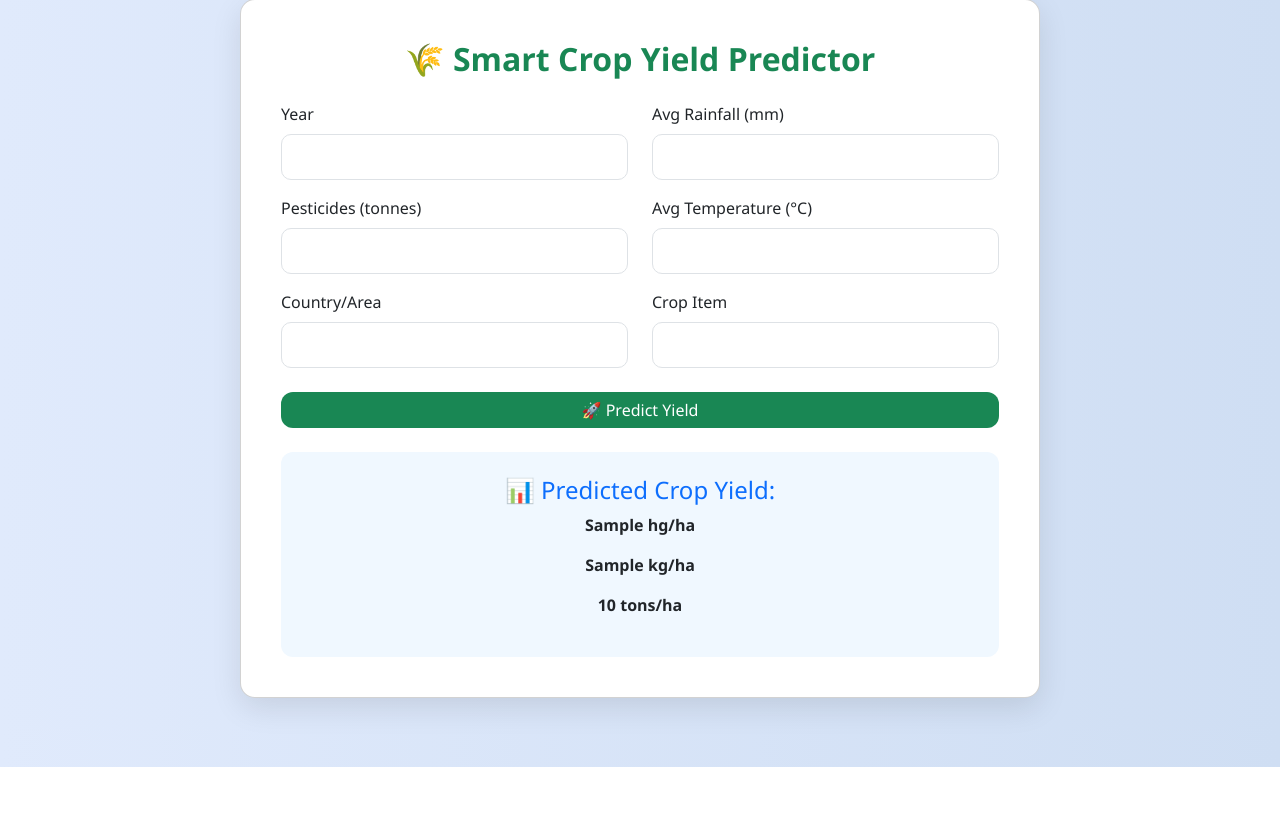
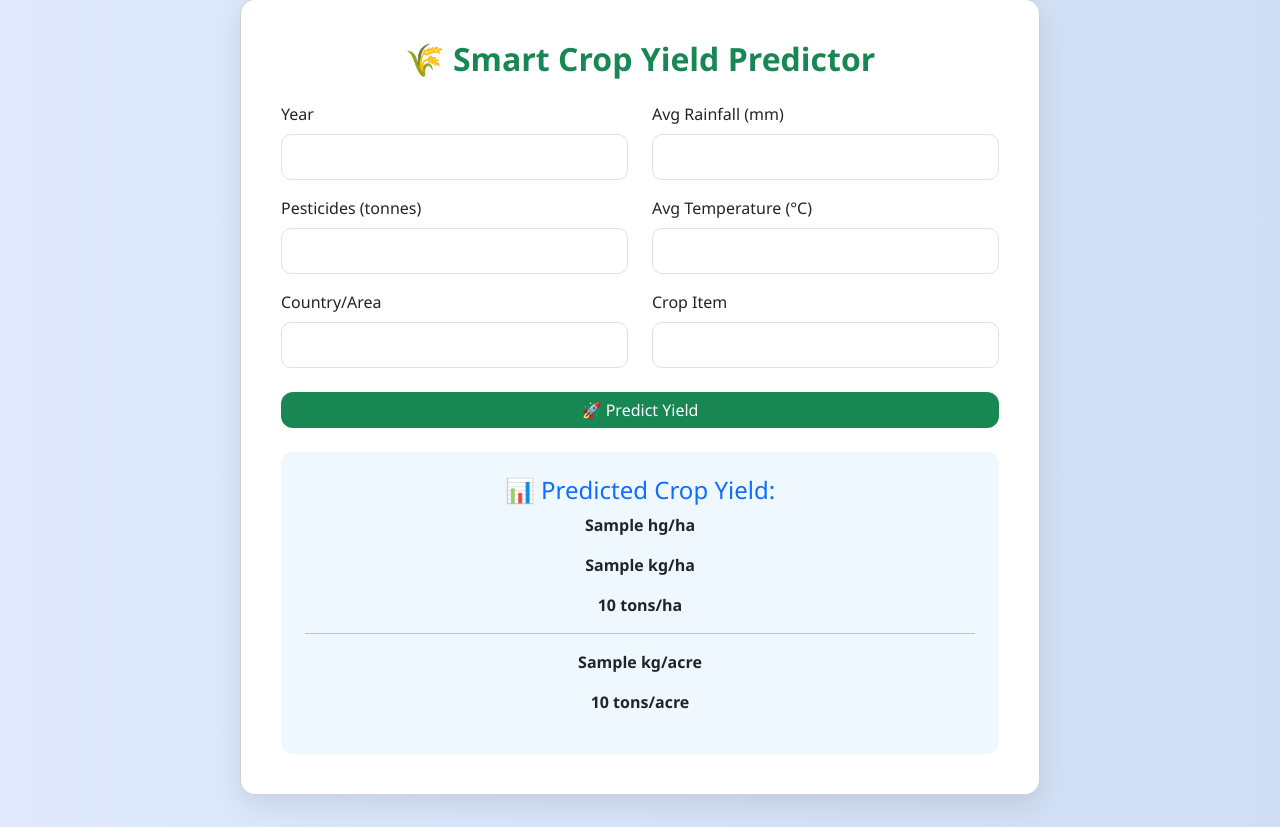
Before and after one commit to Yash-bais/Crop-Yield_Predictor, a Flask app: template templates/index.html in a window 1280 px wide. Shown: the part 33-860 px from the top of the page. Before the commit the page ends 800 px from the top, so only its background shows below. Run offline with Flask 3, Linux system fonts and the light colour scheme; the template is opened without the code that fills it: most values are stand-ins (such as "Sample title", 1, 10 or a date in 2020); parts of the project's set-up code (start-up, migrations or seed data) failed here and were passed over.

Commit message:
Update index.html

```diff
--- a/templates/index.html
+++ b/templates/index.html
@@ -96,7 +96,11 @@
       <p><strong>{{ yield_hg_ha }} hg/ha</strong></p>
       <p><strong>{{ yield_kg_ha }} kg/ha</strong></p>
       <p><strong>{{ yield_ton_ha }} tons/ha</strong></p>
+      <hr>
+      <p><strong>{{ yield_kg_acre }} kg/acre</strong></p>
+      <p><strong>{{ yield_ton_acre }} tons/acre</strong></p>
     </div>
+
     {% elif error %}
     <div class="alert alert-danger text-center mt-4">{{ error }}</div>
     {% endif %}
```
